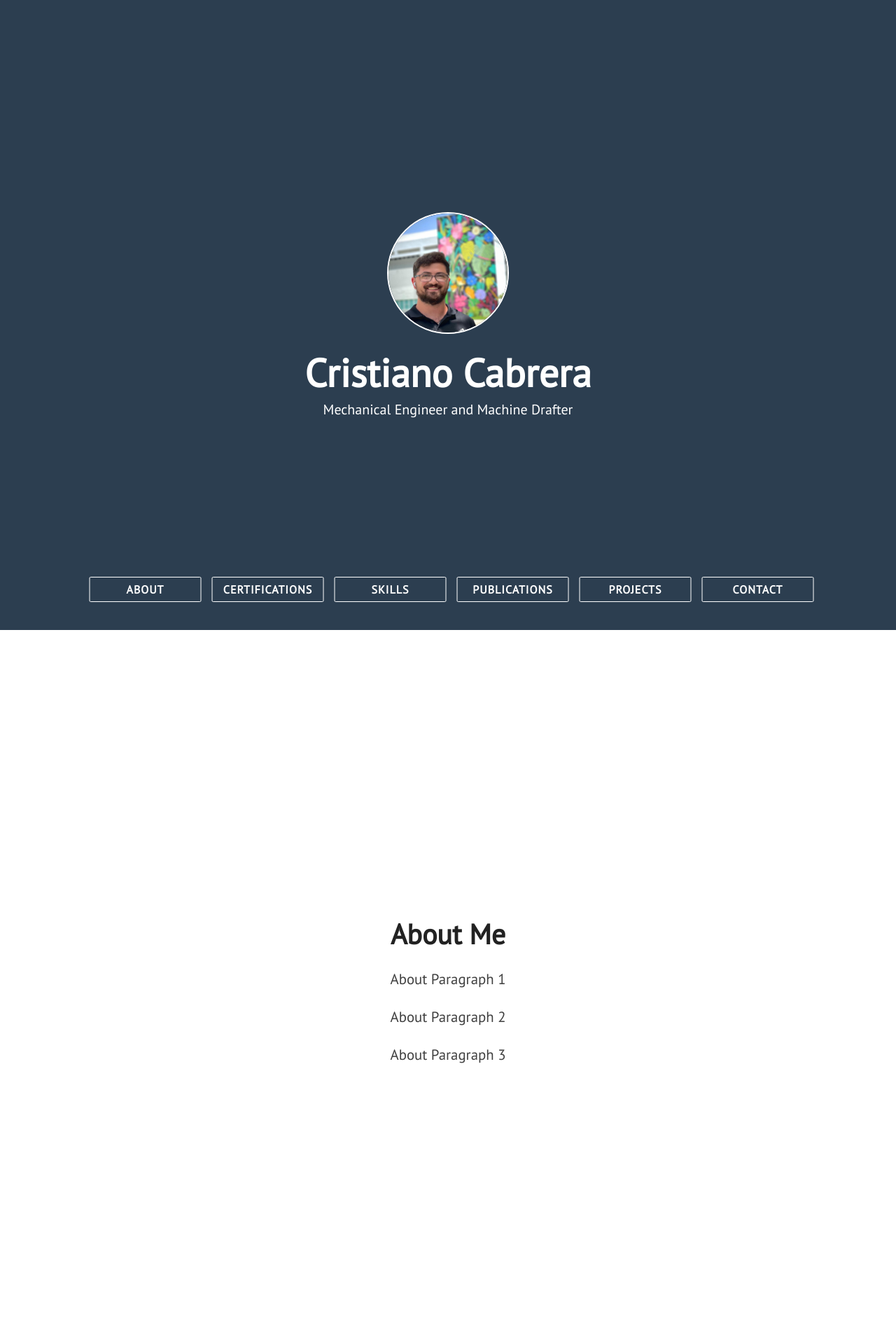
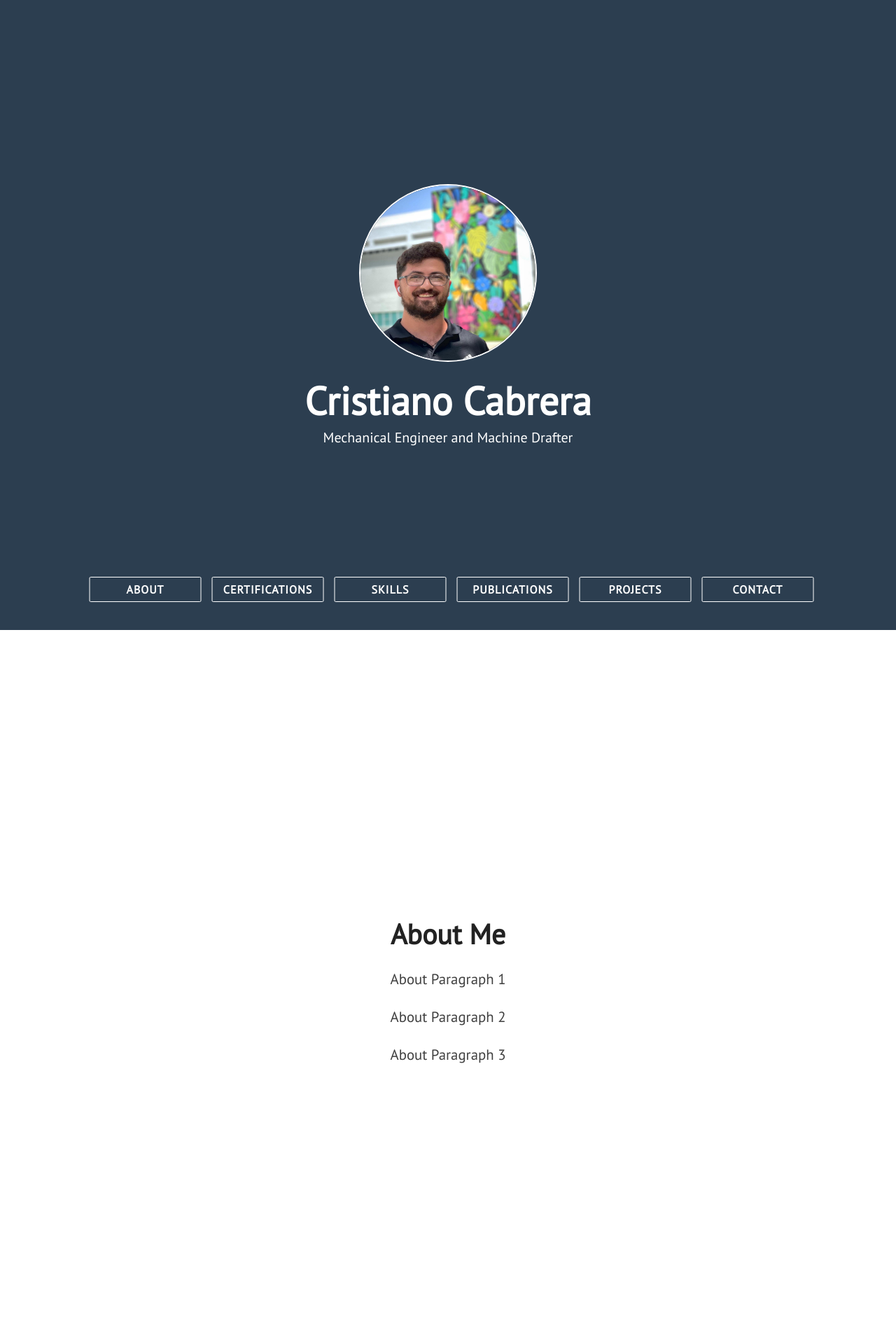
Before and after one commit to cmcabrera97/cmcabrera97.github.io, a Jekyll site: the page built from index.html, in a window 1280 px wide. Shown: the top 1920 px of the page at 70% size. Built offline with Jekyll 4.4.1, drawn with Linux system fonts in a browser that asks for light colours; nearby versions of some CDN libraries.

Commit message:
Update main.css

```diff
--- a/assets/css/main.css
+++ b/assets/css/main.css
@@ -381,8 +381,8 @@ img {
 
 .profile-pic {
   border-radius: 50%;
-  width: 170px;
-  height: 170px;
+  width: 250px;
+  height: 250px;
   border: solid 2px white;
 }
 
```
